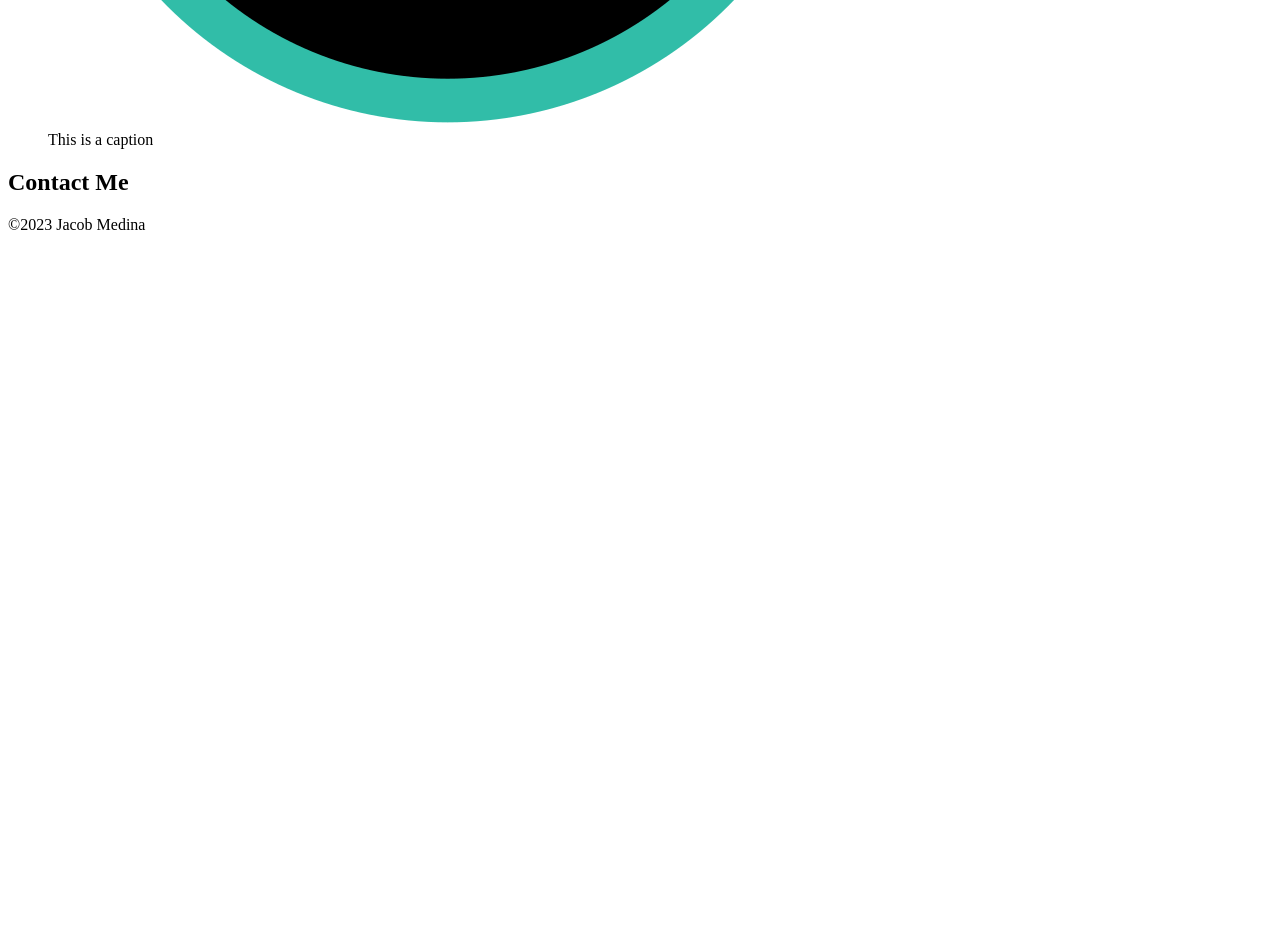
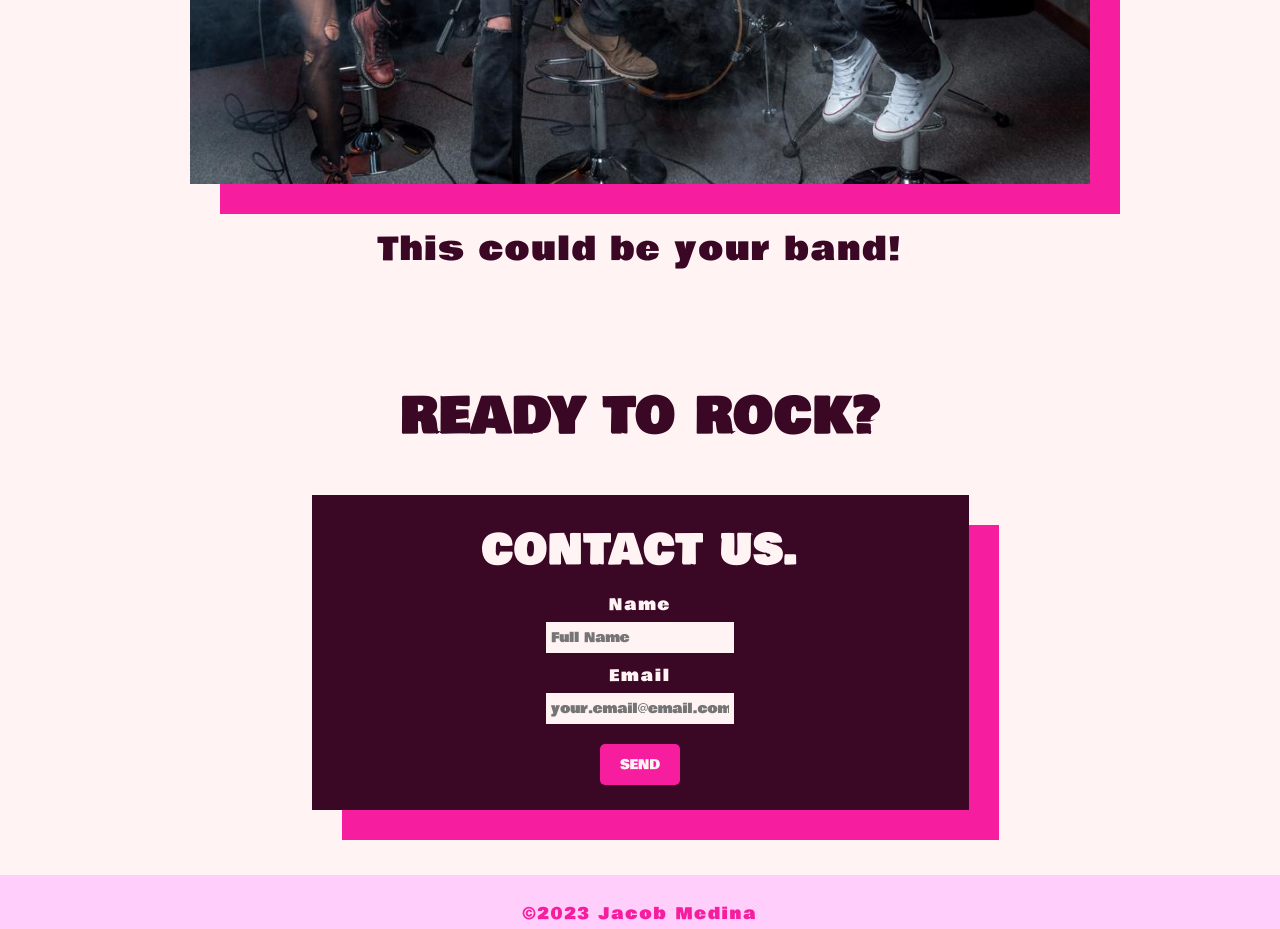
Before and after one commit to jacob-medina/mini-project-landing-page, a plain HTML site: page index.html in a window 1280 px wide. Shown: the part 740-1669 px from the top of the page. Before the commit the page ends 990 px from the top, so only its background shows below. Drawn offline with Linux system fonts and the light colour scheme.

Commit message:
completed landing page with new Amp It Up company content

```diff
--- a/assets/css/style.css
+++ b/assets/css/style.css
@@ -0,0 +1,195 @@
+/* COLOR PALETTE: https://colorhunt.co/palette/f6f1f1afd3e219a7ce146c94 */
+
+/* Universal selector */
+* {
+    font-family: 'Bowlby One', 'Quicksand', sans-serif;
+    color: #3a0725;
+}
+
+/* Default background for body */
+body {
+    background-color: #FFF3F3;
+}
+
+/* top of landing page and navigation menu */
+header {
+    display: block;
+    position: fixed;
+    top: 0px;
+    left: 0px;
+    width: 100%;
+    background-color: #FFCEFA;
+    border-bottom: 5px solid #3a0725;
+}
+
+/* Navigation menu */
+nav {
+    padding: 10px;
+    text-align: right;
+}
+
+/* Logo in nav menu */
+nav img {
+    width: 40px;
+    height: 40px;
+    float: left;
+    margin: 0px;
+    margin-top: 7.5px;
+}
+
+/* Navigation menu items */
+nav li {
+    display: inline;
+    margin: 0px 2%;
+    font-size: large;
+}
+
+/* Navigation menu links */
+nav li a {
+    text-decoration: none;
+}
+
+nav li a:hover {
+    text-decoration: none;
+    color: #F71D9F;
+    transition: 0.2s;
+}
+
+main {
+    /* width: 60%; */
+    margin: auto auto auto auto;
+}
+
+h1, h2, h3 {
+    text-align: center;
+}
+
+h1 {
+    font-size: 4em;
+    margin-bottom: 40px;
+}
+
+h2 {
+    font-size: 3em;
+}
+
+h3 {
+    font-size: 2.5em;
+}
+
+/* Any text that's not a heading is spaced out more */
+body:not(h1):not(h2):not(h3) {
+    letter-spacing: 2px;
+}
+
+strong {
+    /* text-decoration: underline; */
+    color: #F71D9F;
+}
+
+label, input, button[type="submit"] {
+    display: block;
+    margin: auto;
+}
+
+label {
+    margin-bottom: 5px;
+    text-align: center;
+    color: #FFF3F3;
+}
+
+/* Target text inputs */
+input[type="text"] {
+    margin-bottom: 10px;
+    padding: 5px;
+    background-color: #FFF3F3;
+    border: none;
+    border-radius: 0;
+    color: #3a0725;
+}
+
+footer {
+    width: 100%;
+    position: absolute;
+    left: 0px;
+    padding: 10px 0;
+    background-color: #FFCEFA;
+}
+
+.center {
+    display: block;
+    margin: auto;
+}
+
+.form-container {
+    width: 50%;
+    display: block;
+    margin: auto;
+    margin-bottom: 40px;
+    padding: 20px;
+    background-color: #3a0725;
+    border: 5px solid #3a0725;
+    box-shadow: 30px 30px 0px #F71D9F;
+}
+
+/* Heading inside of a form */
+.form-container h3 {
+    margin-top: 0;
+    margin-bottom: 10px;
+    color: #FFF3F3;
+}
+
+.contact-form {
+    margin: auto;
+}
+
+#intro-section {
+    padding: 40px 0;
+}
+
+#intro-phrase {
+    text-align: center;
+    font-size: xx-large;
+}
+
+#main-image {
+    height: 600px;
+    margin-bottom: 40px;
+    box-shadow: 30px 30px 0px #F71D9F;
+}
+
+/* Figcaption that comes after main-image */
+#main-image + figcaption {
+    display: block;
+
+    text-align: center;
+    font-size: xx-large;
+}
+
+#contact-section {
+    padding: 25px;
+    /* background-color: #19A7CE; */
+}
+
+/* Submit button on contact form */
+#contact-form-submit-button {
+    padding: 10px 20px;
+    margin-top: 20px;
+    margin-bottom: 0px;
+    background-color: #F71D9F;
+    border: none;
+    border-radius: 5px;
+    color: #FFF3F3;
+    transition-duration: 0.2s;
+
+}
+
+/* When submit button is hovered over */
+#contact-form-submit-button:hover {
+    background-color: #f454b4;
+}
+
+#copyright, #copyright time {
+    text-align: center;
+    color: #F71D9F;
+}
--- a/index.html
+++ b/index.html
@@ -3,6 +3,11 @@
     <head>
         <meta charset="UTF-8" />
         <title>Landing Page</title>
+
+        <link rel="preconnect" href="https://fonts.googleapis.com">
+        <link rel="preconnect" href="https://fonts.gstatic.com" crossorigin>
+        <link href="https://fonts.googleapis.com/css2?family=Bowlby+One&family=Quicksand:wght@500;700&display=swap" rel="stylesheet">
+
         <link rel="stylesheet" type="text/css" href="./assets/css/style.css">
     </head>
 
@@ -10,25 +15,50 @@
         <!-- Header with navigation menu-->
         <header>
             <nav>
+                <a href="index.html"><img id="header-logo" src="./assets/images/amp-logo.png" alt="Amp It Up logo" /></a>
 
+                <ul>
+                    <li><a href="#">ABOUT</a></li>
+                    <li><a href="#">EQUIPMENT</a></li>
+                    <li><a href="#contact-section">CONTACT</a></li>
+                </ul>
             </nav>
         </header>
 
         <!-- Main Content -->
         <main>
             <!-- Section: Intro image -->
-            <section>
-                <h1>Hello!</h1>
+            <section id="intro-section">
+                <h1>AMP IT UP.</h1>
 
-                <figure>
-                    <img src="./assets/images/logo.png" />
-                    <figcaption>This is a caption</figcaption>
+                <p id="intro-phrase">Music gig equipment for <strong>all</strong>.</p>
+
+                <figure class="center">
+                    <img id="main-image" class="center" src="./assets/images/rock-band.jpeg" alt="rock band stock photo" />
+                    <figcaption>This could be your band!</figcaption>
                 </figure>
             </section>
 
             <!-- Section: Contact form -->
-            <section>
-                <h2>Contact Me</h2>
+            <section id="contact-section" class="center">
+                <h2>READY TO ROCK?</h2>
+
+                <!-- Contact form container -->
+                <div class="form-container">
+                    <h3>CONTACT US.</h3>
+
+                    <!-- Contact form -->
+                    <form class="contact-form center">
+                        <label for="name-input">Name</label>
+                        <input id="name-input" type="text" name="name" placeholder="Full Name" autocomplete="given-name">
+
+                        <label for="email-input">Email</label>
+                        <input id="email-input" type="text" name="email" placeholder="your.email@email.com" autocomplete="email">
+
+                        <button id="contact-form-submit-button" type="submit">SEND</button>
+
+                    </form>
+                </div>
 
             </section>
 
@@ -36,7 +66,7 @@
 
         <!-- Footer with copyright info -->
         <footer>
-            <p>©2023 Jacob Medina</p>
+            <p id="copyright">©<time datetime="2023">2023</time> Jacob Medina</p>
         </footer>
     </body>
 
```
Also changed, not shown: assets/images/amp-logo.png (added), assets/images/rock-band.jpeg (added).
